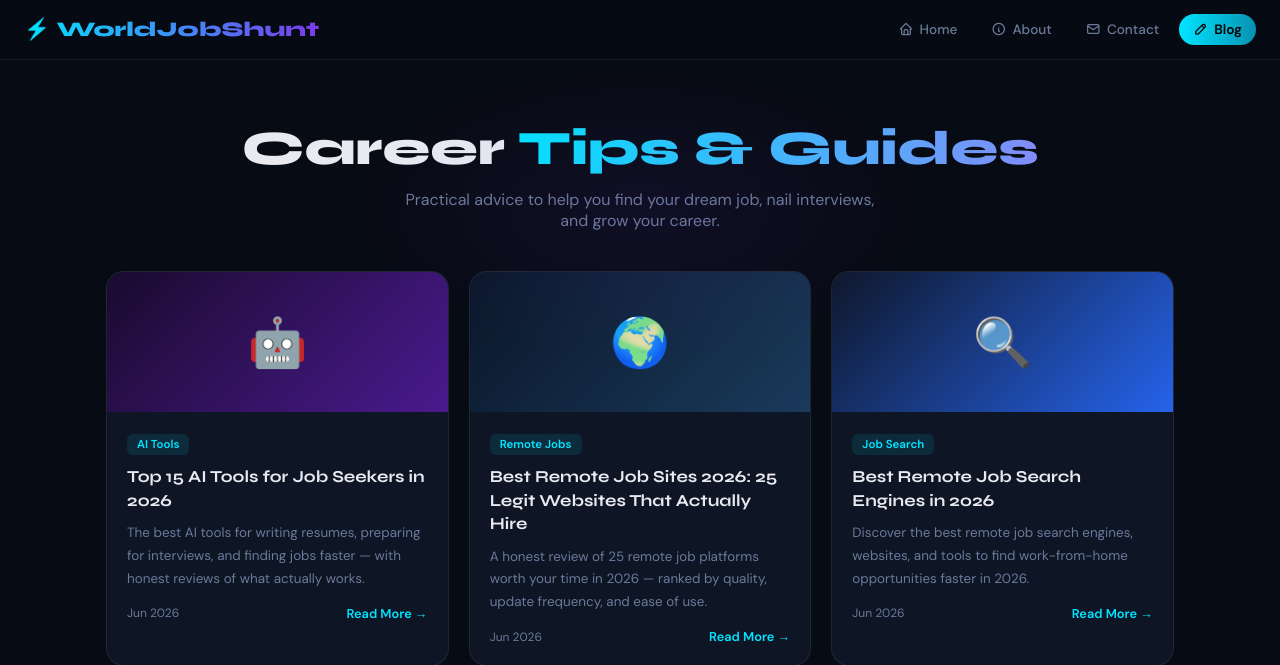
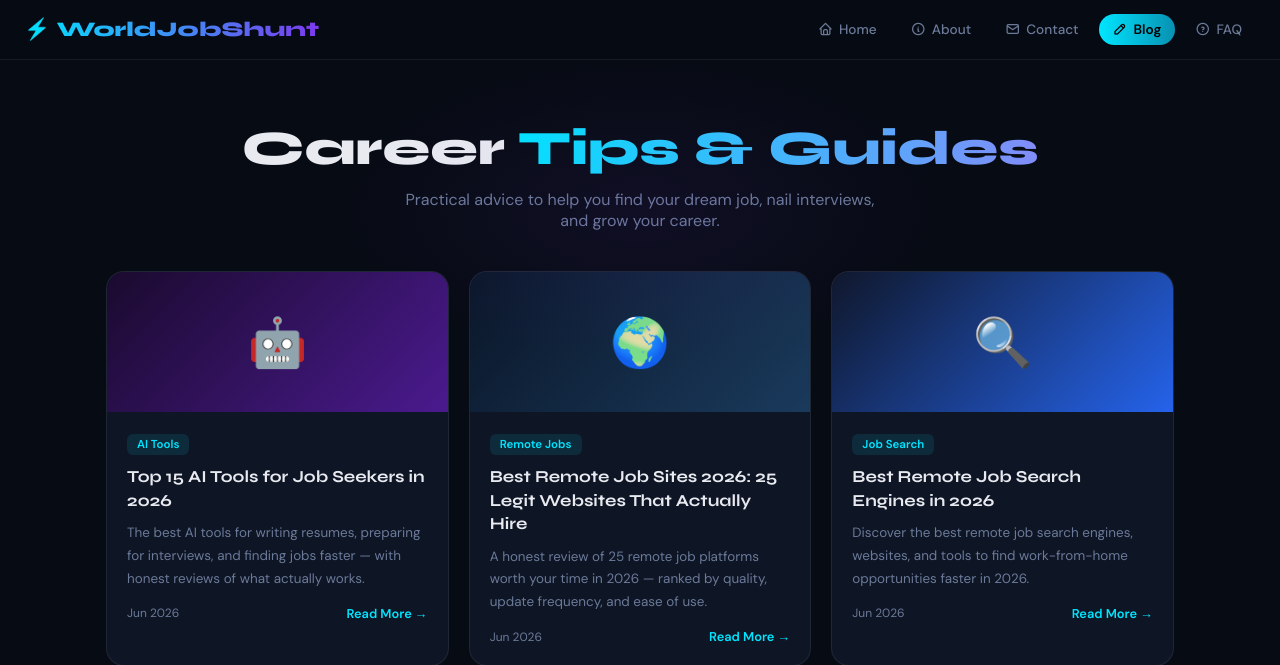
Before and after one commit to Kashifasif2493/jobhunt, a Flask app: page /blog in a window 1280 px wide. Shown: the top 665 px of the page. Run offline with Flask 3, Linux system fonts and the light colour scheme.

Commit message:
Update base.html

```diff
--- a/jobhunt-main/templates/base.html
+++ b/jobhunt-main/templates/base.html
@@ -261,6 +261,10 @@
     <a href="/blog" aria-label="Blog" {% if '/blog' in request.path %}class="active"{% endif %}>
       <i class="ti ti-pencil"></i><span>Blog</span>
     </a>
+    <a href="/faq" aria-label="FAQ" {% if '/faq' in request.path %}class="active"{% endif %}>
+    <i class="ti ti-help-circle"></i>
+    <span>FAQ</span>
+</a>
   </div>
 </nav>
 
```
